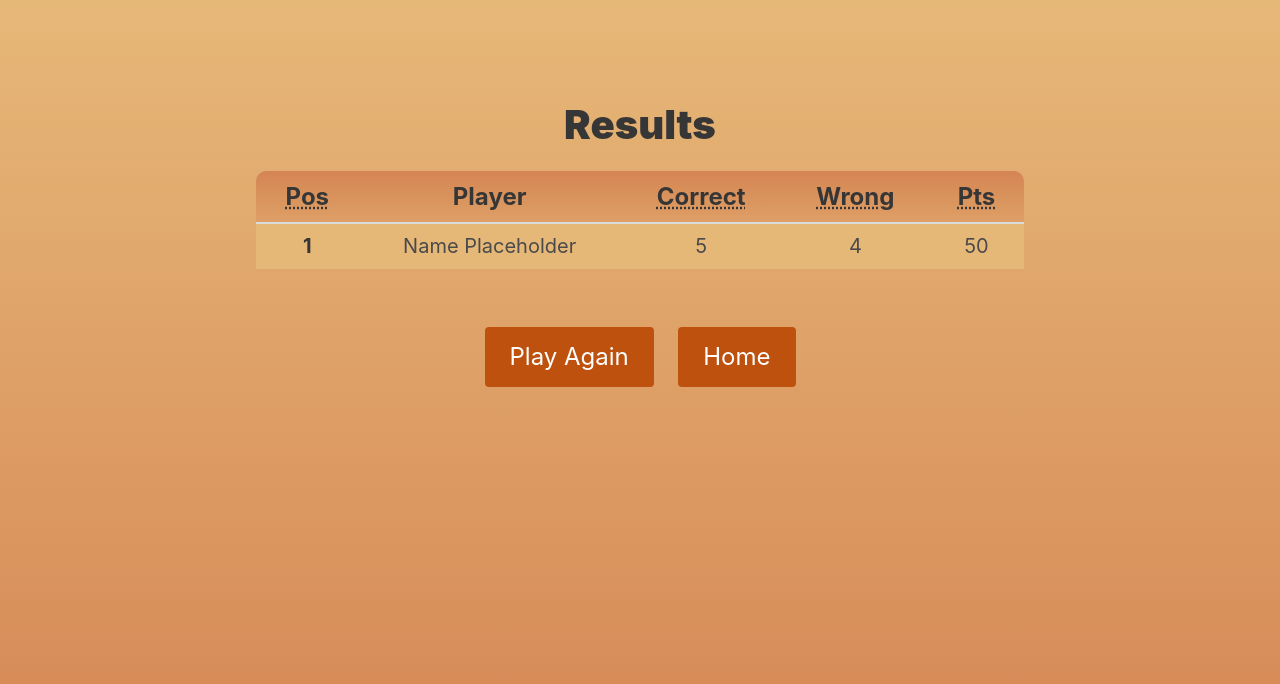
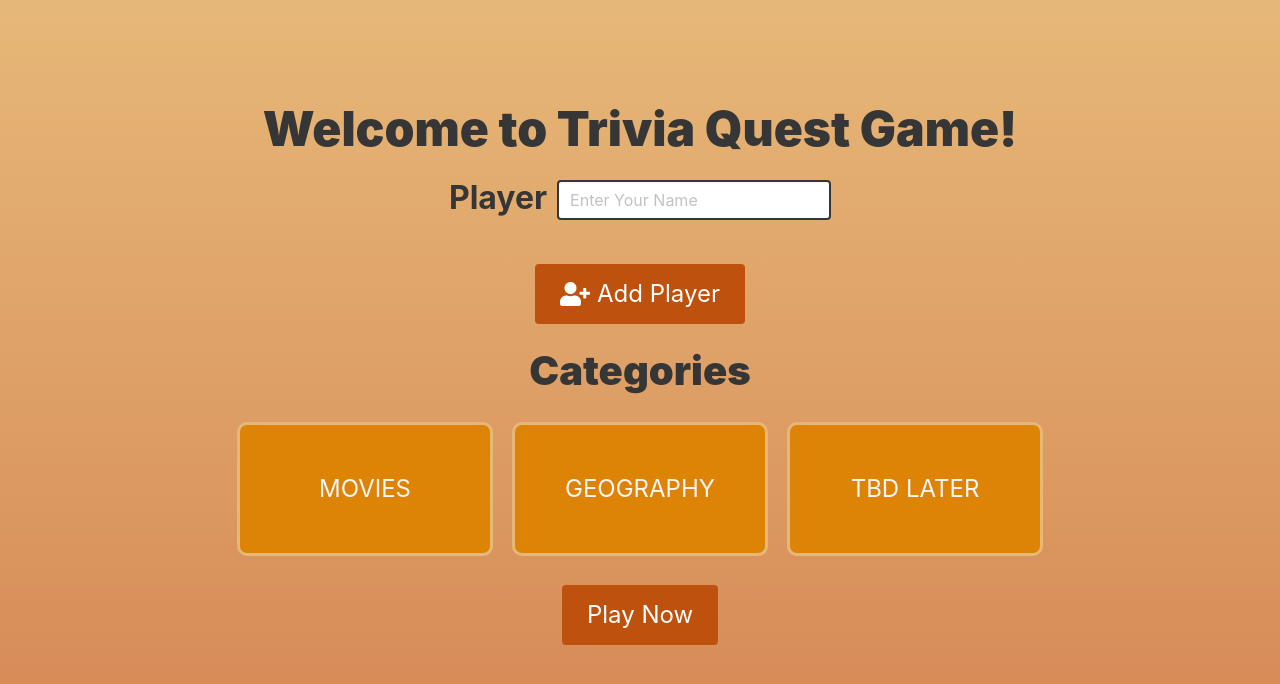
Before and after one commit to vbmisra/trivia, a plain HTML site: page results.html in a window 1280 px wide. Drawn offline with nearby package versions, Linux system fonts and the light colour scheme.

Commit message:
Update results.html

```diff
--- a/results.html
+++ b/results.html
@@ -6,48 +6,63 @@
     <meta name="viewport" content="width=device-width, initial-scale=1.0">
 
     <link rel="stylesheet" href="https://cdn.jsdelivr.net/npm/bulma@0.9.3/css/bulma.min.css">
+    <link
+    rel="stylesheet"
+    href="https://use.fontawesome.com/releases/v5.8.1/css/all.css"
+    integrity="sha384-50oBUHEmvpQ+1lW4y57PTFmhCaXp0ML5d60M1M7uH2+nqUivzIebhndOJK28anvf"
+    crossorigin="anonymous"
+    />
     <link rel="stylesheet" href="./assets/css/style.css">
     <title>Trivia Quest Game</title>
 </head>
 <body>
 
-    <section id="results">
-        <h2 class="title is-2 has-text-centered">Results</h2>
+    <section id="startGame">
+        <div id="box">
+            <h1 class="title is-1 has-text-centered">Welcome to Trivia Quest Game!</h1>
+            <!-- Players who play the game -->
+            <div class="players">
+                <div class="playerBox">
+                    <div class="playerEl">
+                        <h2 id="playerNameTitle"class="title">Player</h2>
+                        <div id="inputContainer">
+                            <input id="text-input" class="input customInput"
+                            type="text" placeholder="Enter Your Name">
+                        </div>
+                    </div>
+                </div>
+                <!-- Players name list -->
+                <div id="newPlayerContianer">
+                    <div id="newPlayer" class="title is-4"></div>
+                </div>
 
-        <!-- Show the results table -->
-        <div class="customTable">
-            <table id="tableTitle" class="table has-text-centered ">
-                <thead>
-                    <!-- table header -->
-                    <tr class="title is-4">
-                        <th><abbr title="Position">Pos</abbr></th>
-                        <th>Player</th>
-                        <th><abbr title="Correct answers">Correct</abbr></th>
-                        <th><abbr title="Wrong answers">Wrong</abbr></th>
-                        <th><abbr title="Points">Pts</abbr></th>
-                    </tr>
-                </thead>
-                <!-- table body -->
-                <tbody id="tableData">
-                    <tr class="subtitle">
-                    <th>1</th>
-                    <td><span id="playerNameResult">Name Placeholder</span></td>
-                    <td>5</td>
-                    <td>4</td>
-                    <td>50</td>
-                    </tr>
-                </tbody>
-            </table>
-        </div>
-        <br><br>
+                <br>
+                <!-- Add player name -->
+                <div class="has-text-centered" >
+                    <button id="addPlayer" class="button is-large is-primary" type="button">
+                    <i id="addPlayerIcon" class="fas fa-user-plus"></i>Add Player</button>
+                </div>
+            </div>
 
-        <!-- Buttons to play again and go to home page -->
-        <div class="has-text-centered" >
-            <button id="playAgainBtn" class="button is-large is-primary" type="button">Play Again</button>
-            <button id="homeBtn" class="button is-large is-primary" type="button">Home</button>
+            <br>
+            <!-- Categories of questions -->
+            <div id="questsCategories" class="">
+                <h2 class="title is-2 has-text-centered">Categories</h2>
+
+                <div id="categoriesBox"class="subtitle is-3 has-text-centered">
+                    <button id="category1" class="button is-large categoriesBtns" type="button">MOVIES</button>
+                    <button id="category2" class="button is-large categoriesBtns" type="button">GEOGRAPHY</button>
+                    <button id="category3" class="button is-large categoriesBtns" type="button">TBD LATER</button>
+                </div>
+
+                <!-- Starts the game -->
+                <div class="has-text-centered" >
+                    <button id="playBtn" class="button is-large is-primary" type="button">Play Now</button>
+                </div>
+            </div>
         </div>
     </section>
-
+    <script src="results_df.js"></script>
     <script src="./assets/js/results_j.js"></script>
 </body>
 </html>
```
